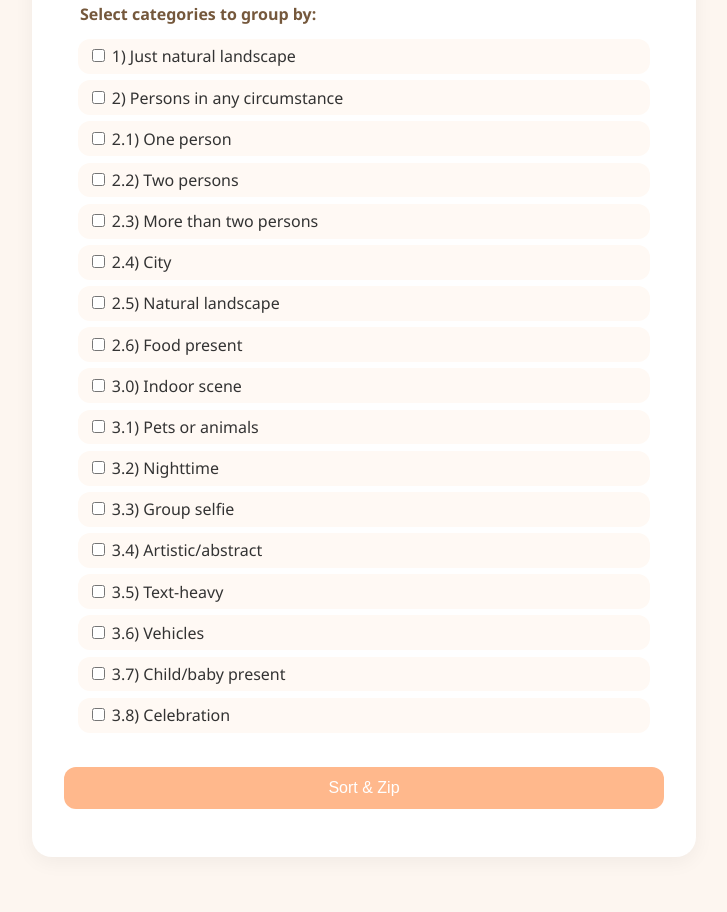
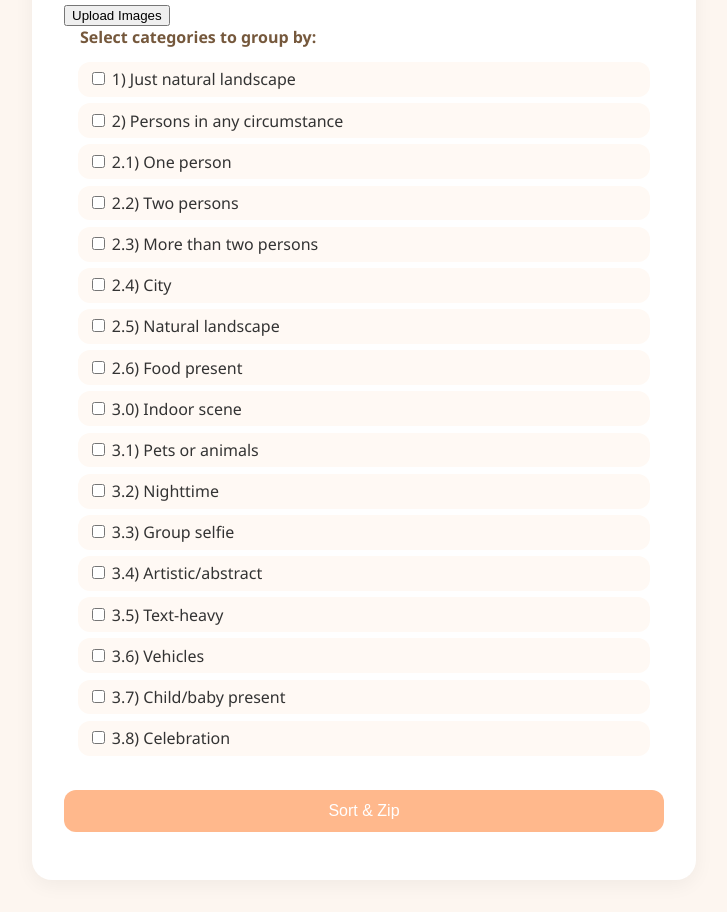
Before and after one commit to adaspring/Im, a plain HTML site: page index.html in a window 1280 px wide. Shown: the part 212-1124 px from the top of the page, without its empty margins (276-1003 px from the left). Before the commit the page ends 1101 px from the top, so only its background shows below. Drawn offline with Linux system fonts and the light colour scheme.

Commit message:
Update index.html

```diff
--- a/index.html
+++ b/index.html
@@ -1,5 +1,4 @@
-<!DOCTYPE html>
-<html lang="en">
+<!DOCTYPE html><html lang="en">
 <head>
   <meta charset="UTF-8" />
   <meta name="viewport" content="width=device-width, initial-scale=1.0" />
@@ -11,8 +10,7 @@
     <h1>Smart Image Sorter</h1>
     <form id="uploadForm" enctype="multipart/form-data">
       <input type="file" name="images" id="images" multiple accept="image/*" required />
-
-      <fieldset>
+      <button type="button" id="uploadBtn">Upload Images</button><fieldset>
     <legend>Select categories to group by:</legend>
     <div class="checkboxes">
       <label><input type="checkbox" name="params" value="1"> 1) Just natural landscape</label>
@@ -35,12 +33,10 @@
     </div>
   </fieldset>
 
-      <button type="submit">Sort & Zip</button>
+  <button type="submit" id="sortBtn" disabled>Sort & Zip</button>
 </form>
 
 <div id="status" class="status"></div>
-  </div>
 
-  <script src="script.js"></script>
-</body>
+  </div>  <script src="script.js"></script></body>
 </html>
```
Lines whose indentation alone changed are shown as unchanged.
